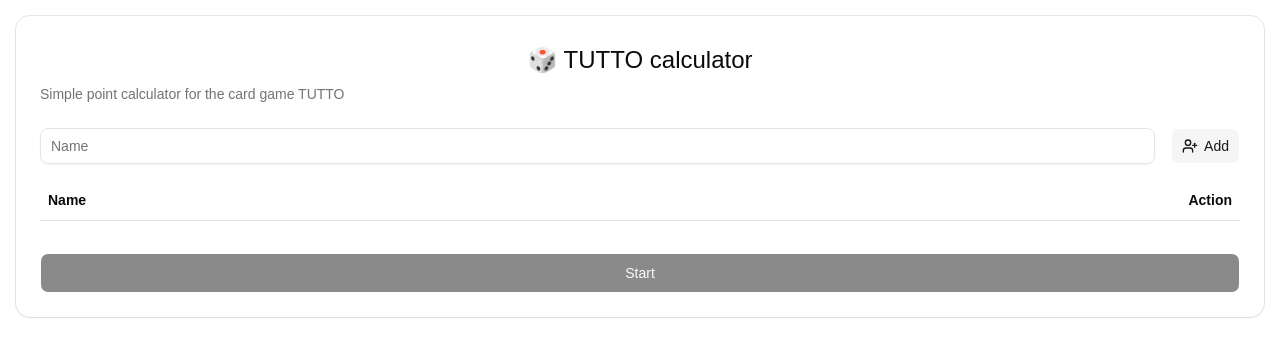
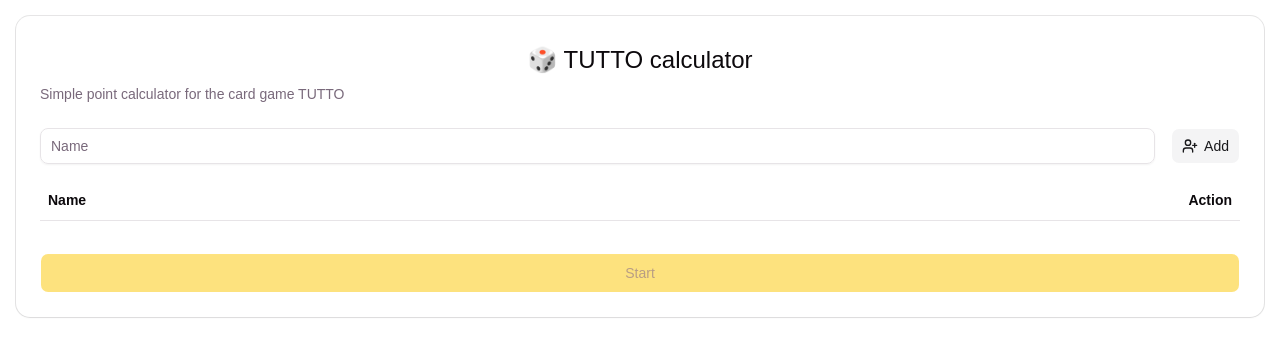
Before and after one commit to FabianEilts/tutto-calculator, a React (Vite) app: page / in a window 1280 px wide. Shown: the top 356 px of the page. Built offline with nearby package versions, Linux system fonts and the light colour scheme.

Commit message:
change: shadcn theme

```diff
--- a/src/index.css
+++ b/src/index.css
@@ -50,71 +50,71 @@
 
 :root {
     --background: oklch(1 0 0);
-    --foreground: oklch(0.145 0 0);
+    --foreground: oklch(0.145 0.008 326);
     --card: oklch(1 0 0);
-    --card-foreground: oklch(0.145 0 0);
+    --card-foreground: oklch(0.145 0.008 326);
     --popover: oklch(1 0 0);
-    --popover-foreground: oklch(0.145 0 0);
-    --primary: oklch(0.205 0 0);
-    --primary-foreground: oklch(0.985 0 0);
-    --secondary: oklch(0.97 0 0);
-    --secondary-foreground: oklch(0.205 0 0);
-    --muted: oklch(0.97 0 0);
-    --muted-foreground: oklch(0.556 0 0);
-    --accent: oklch(0.97 0 0);
-    --accent-foreground: oklch(0.205 0 0);
+    --popover-foreground: oklch(0.145 0.008 326);
+    --primary: oklch(0.852 0.199 91.936);
+    --primary-foreground: oklch(0.421 0.095 57.708);
+    --secondary: oklch(0.967 0.001 286.375);
+    --secondary-foreground: oklch(0.21 0.006 285.885);
+    --muted: oklch(0.96 0.003 325.6);
+    --muted-foreground: oklch(0.542 0.034 322.5);
+    --accent: oklch(0.96 0.003 325.6);
+    --accent-foreground: oklch(0.212 0.019 322.12);
     --destructive: oklch(0.577 0.245 27.325);
-    --border: oklch(0.922 0 0);
-    --input: oklch(0.922 0 0);
-    --ring: oklch(0.708 0 0);
-    --chart-1: oklch(0.87 0 0);
-    --chart-2: oklch(0.556 0 0);
-    --chart-3: oklch(0.439 0 0);
-    --chart-4: oklch(0.371 0 0);
-    --chart-5: oklch(0.269 0 0);
+    --border: oklch(0.922 0.005 325.62);
+    --input: oklch(0.922 0.005 325.62);
+    --ring: oklch(0.711 0.019 323.02);
+    --chart-1: oklch(0.865 0.012 325.68);
+    --chart-2: oklch(0.542 0.034 322.5);
+    --chart-3: oklch(0.435 0.029 321.78);
+    --chart-4: oklch(0.364 0.029 323.89);
+    --chart-5: oklch(0.263 0.024 320.12);
     --radius: 0.625rem;
     --sidebar: oklch(0.985 0 0);
-    --sidebar-foreground: oklch(0.145 0 0);
-    --sidebar-primary: oklch(0.205 0 0);
-    --sidebar-primary-foreground: oklch(0.985 0 0);
-    --sidebar-accent: oklch(0.97 0 0);
-    --sidebar-accent-foreground: oklch(0.205 0 0);
-    --sidebar-border: oklch(0.922 0 0);
-    --sidebar-ring: oklch(0.708 0 0);
+    --sidebar-foreground: oklch(0.145 0.008 326);
+    --sidebar-primary: oklch(0.681 0.162 75.834);
+    --sidebar-primary-foreground: oklch(0.987 0.026 102.212);
+    --sidebar-accent: oklch(0.96 0.003 325.6);
+    --sidebar-accent-foreground: oklch(0.212 0.019 322.12);
+    --sidebar-border: oklch(0.922 0.005 325.62);
+    --sidebar-ring: oklch(0.711 0.019 323.02);
 }
 
 .dark {
-    --background: oklch(0.145 0 0);
+    --background: oklch(0.145 0.008 326);
     --foreground: oklch(0.985 0 0);
-    --card: oklch(0.205 0 0);
+    --card: oklch(0.212 0.019 322.12);
     --card-foreground: oklch(0.985 0 0);
-    --popover: oklch(0.205 0 0);
+    --popover: oklch(0.212 0.019 322.12);
     --popover-foreground: oklch(0.985 0 0);
-    --primary: oklch(0.922 0 0);
-    --primary-foreground: oklch(0.205 0 0);
-    --secondary: oklch(0.269 0 0);
+    --primary: oklch(0.795 0.184 86.047);
+    --primary-foreground: oklch(0.421 0.095 57.708);
+    --secondary: oklch(0.274 0.006 286.033);
     --secondary-foreground: oklch(0.985 0 0);
-    --muted: oklch(0.269 0 0);
-    --muted-foreground: oklch(0.708 0 0);
-    --accent: oklch(0.269 0 0);
+    --muted: oklch(0.263 0.024 320.12);
+    --muted-foreground: oklch(0.711 0.019 323.02);
+    --accent: oklch(0.263 0.024 320.12);
     --accent-foreground: oklch(0.985 0 0);
     --destructive: oklch(0.704 0.191 22.216);
     --border: oklch(1 0 0 / 10%);
     --input: oklch(1 0 0 / 15%);
-    --ring: oklch(0.556 0 0);
-    --chart-1: oklch(0.87 0 0);
-    --chart-2: oklch(0.556 0 0);
-    --chart-3: oklch(0.439 0 0);
-    --chart-4: oklch(0.371 0 0);
-    --chart-5: oklch(0.269 0 0);
-    --sidebar: oklch(0.205 0 0);
+    --ring: oklch(0.542 0.034 322.5);
+    --chart-1: oklch(0.865 0.012 325.68);
+    --chart-2: oklch(0.542 0.034 322.5);
+    --chart-3: oklch(0.435 0.029 321.78);
+    --chart-4: oklch(0.364 0.029 323.89);
+    --chart-5: oklch(0.263 0.024 320.12);
+    --sidebar: oklch(0.212 0.019 322.12);
     --sidebar-foreground: oklch(0.985 0 0);
-    --sidebar-primary: oklch(0.488 0.243 264.376);
-    --sidebar-primary-foreground: oklch(0.985 0 0);
-    --sidebar-accent: oklch(0.269 0 0);
+    --sidebar-primary: oklch(0.795 0.184 86.047);
+    --sidebar-primary-foreground: oklch(0.987 0.026 102.212);
+    --sidebar-accent: oklch(0.263 0.024 320.12);
     --sidebar-accent-foreground: oklch(0.985 0 0);
     --sidebar-border: oklch(1 0 0 / 10%);
-    --sidebar-ring: oklch(0.556 0 0);
+    --sidebar-ring: oklch(0.542 0.034 322.5);
 }
 
 @layer base {
```
